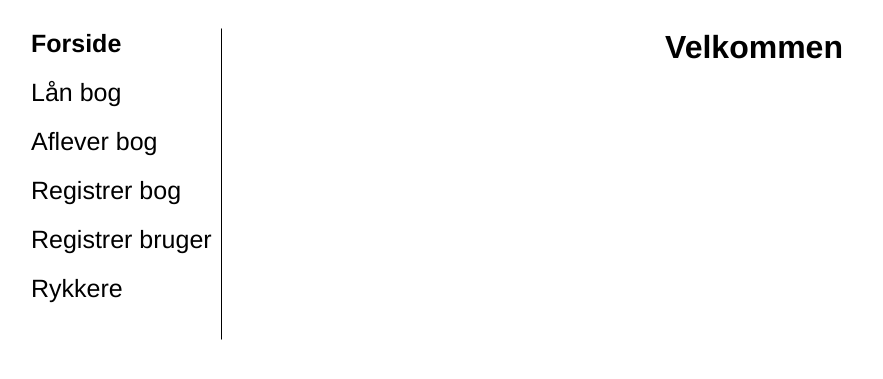
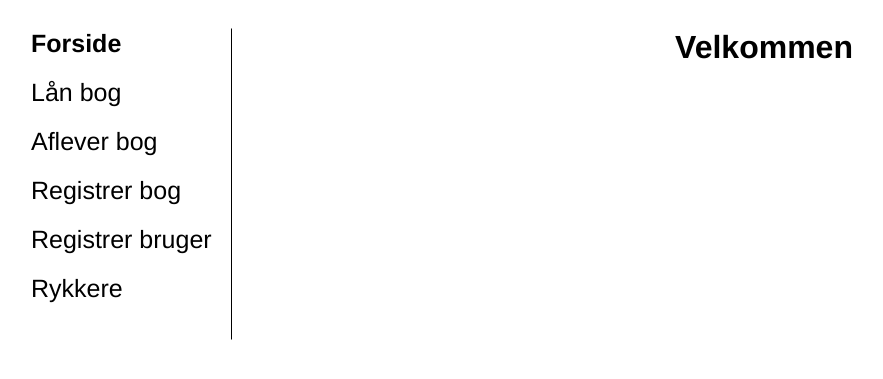
Before and after one commit to oliver3660/ProjDat2015, a PHP site: page /forside.php?content=forside in a window 1280 px wide. Shown: the top 379 px of the page, without its empty margins (8-891 px from the left). Run offline with PHP 8.4, Linux system fonts and the light colour scheme.

Commit message:
Ændringer til kodemappen v.3

```diff
--- a/Kode/stylesheet.css
+++ b/Kode/stylesheet.css
@@ -2,13 +2,14 @@ body {
 	font-family: Helvetica, sans-serif, Arial;
 	width: 100%;
 	height: 100%;
+	#background-color: blue;
 }
 
 #menu {
 	border: 1px solid white;
 	border-right-color: black;
-	width: 12%;
-	min-width: 200px;
+	width: 15%;
+	min-width: 210px;
 	height: 100%;
 	padding-top: 0px;
 	margin: 20px;
@@ -52,6 +53,7 @@ a {
 }
 
 .button {
+	margin-top: 20px;
 	width: 100px;
 	height: 30px;
 	font-size: 20px;
```
Also changed, not shown: Kode/regbog.php (+11 -0 lines), Kode/regbruger.php (+11 -0 lines).
